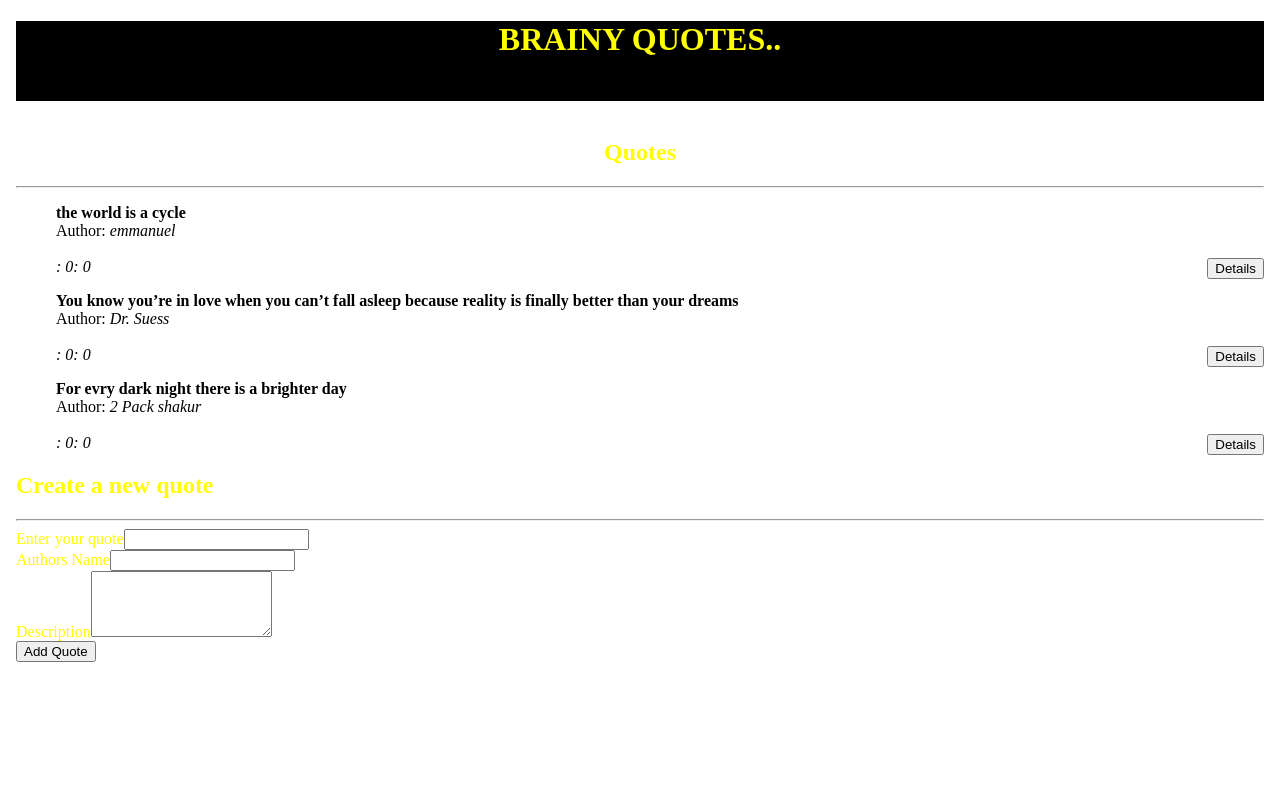
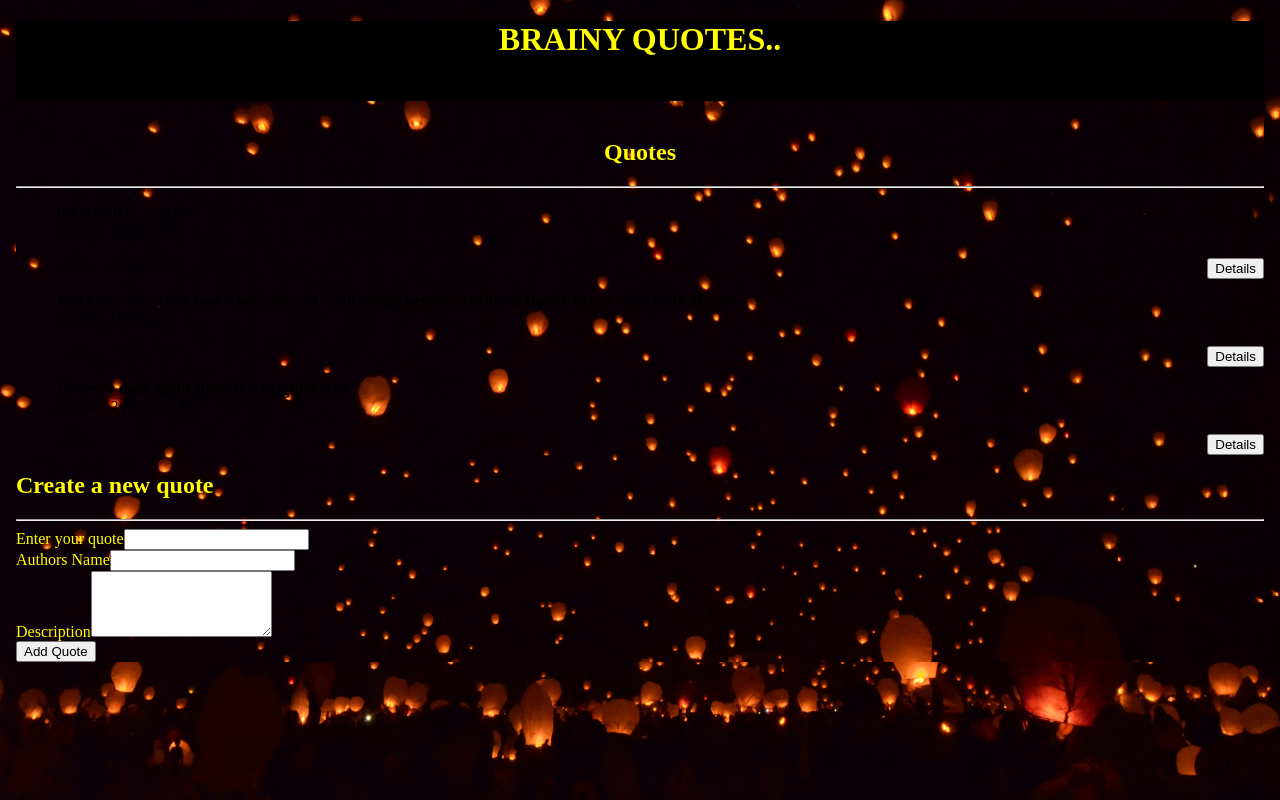
Before and after one commit to Manuel-bit/quotes2, an Angular app: page / in a window 1280 px wide. Built offline with nearby package versions, Linux system fonts and the light colour scheme.

Commit message:
add background image

```diff
--- a/src/styles.css
+++ b/src/styles.css
@@ -1 +1,8 @@
 /* You can add global styles to this file, and also import other style files */
+/* You can add global styles to this file, and also import other style files */
+
+body{
+  background-image: url("assets/bg.jpg");
+  background-size: cover;
+  background-repeat: no-repeat;
+}
```
Also changed, not shown: src/assets/bg.jpg (added).
